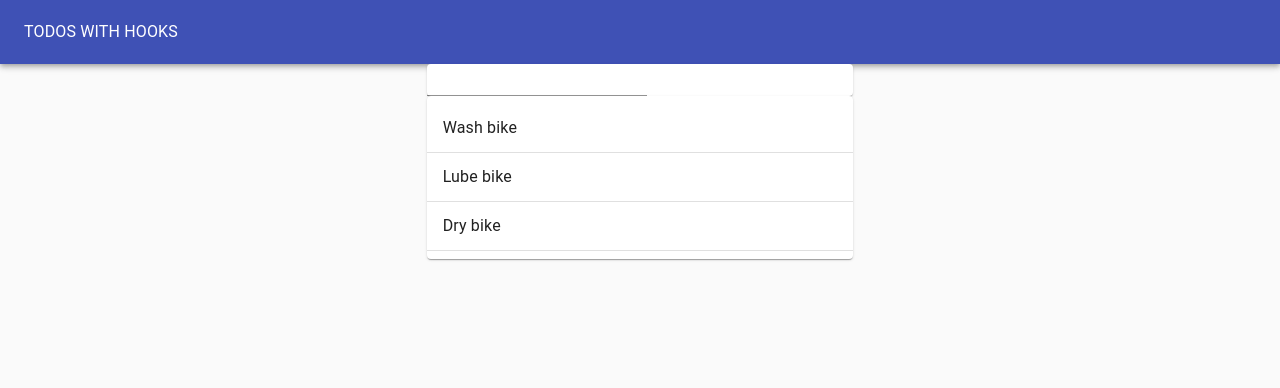
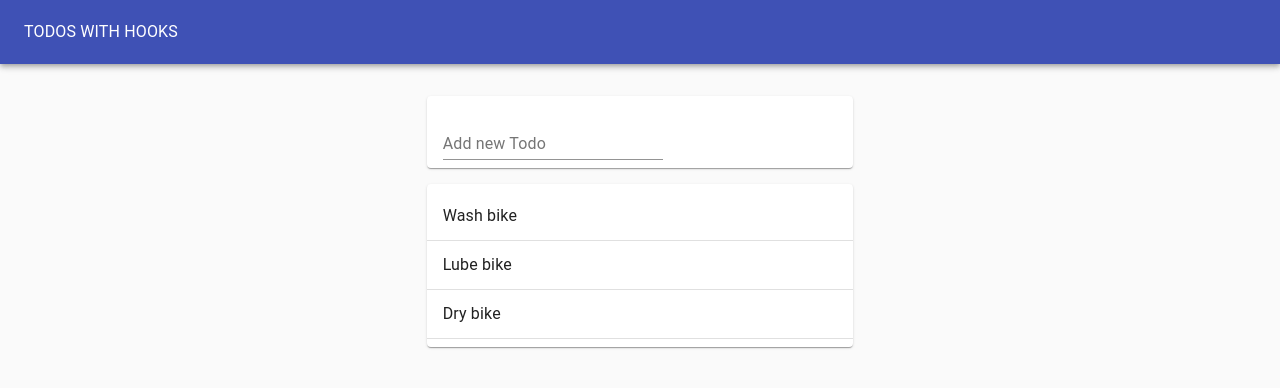
Before and after one commit to neeerajtk/Todo-List-Hooks, a React (Create React App) app in the folder todo/: page / in a window 1280 px wide. Shown: the top 388 px of the page. Built offline with nearby package versions, Linux system fonts and the light colour scheme.

Commit message:
form styling updatesd

```diff
--- a/todo/src/TodoApp.js
+++ b/todo/src/TodoApp.js
@@ -34,7 +34,7 @@ function TodoApp(){
                     <Typography color="inherit">TODOS WITH HOOKS</Typography>
                 </Toolbar>
             </AppBar>
-            <Grid container justify="center">
+            <Grid container justify="center" style={{marginTop:"1rem"}}>
                 <Grid item xs={11} md={8} lg={4}>
                     <TodoForm addTodo={addTodo}/>
                     <TodoList todos={todos}/>
--- a/todo/src/TodoForm.js
+++ b/todo/src/TodoForm.js
@@ -6,13 +6,13 @@ import  useInputState from "./hooks/useInputState";
 function TodoForm({addTodo}){
     const [value, handleChange, reset] = useInputState("");
     return(
-        <Paper>
+        <Paper style={{margin: "1rem 0  ", padding: "0 1rem"}}>
             <form onSubmit={e=>{
                 e.preventDefault();
                 addTodo(value);
                 reset();
             }}>
-                <TextField value={value} onChange={handleChange}/>
+                <TextField value={value} onChange={handleChange} margin="normal" label="Add new Todo"/>
             </form>
         </Paper>
     )
```
